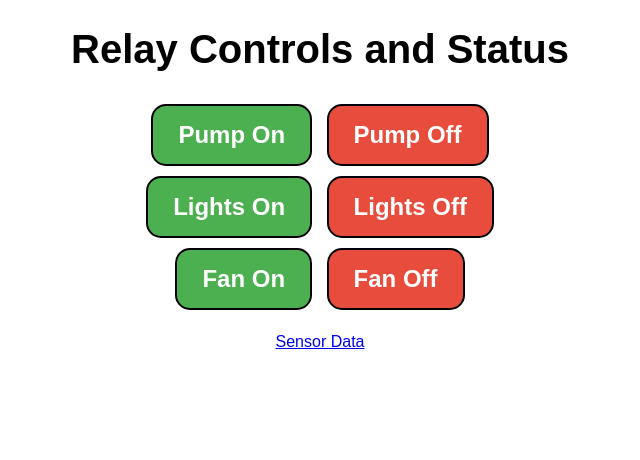
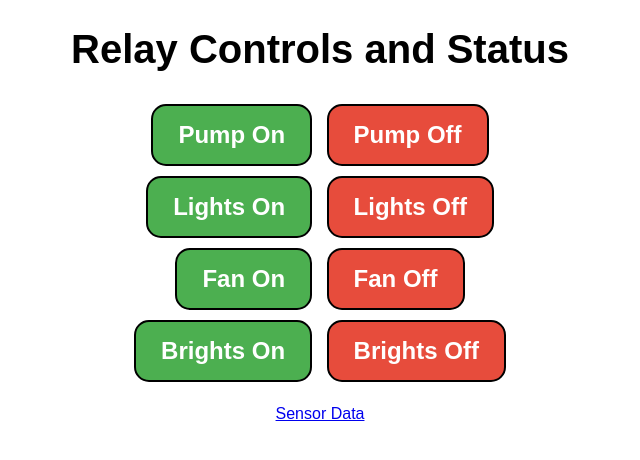
Before and after one commit to chall6753/Charlies-Farm, a PHP site: page /src/relay_toggle.php in a window 1280 px wide. Shown: the top 460 px of the page, without its empty margins (320-960 px from the left). Run offline with PHP 8.4, Linux system fonts and the light colour scheme.

Commit message:
add button for bright lights

```diff
--- a/src/relay_toggle.php
+++ b/src/relay_toggle.php
@@ -84,7 +84,14 @@
         <input type="hidden" name="id" value="4"/>
         <input type="hidden" name="status" value='0'/>
     </form>
-
+    <form action="Update_Relay_DB.php" method="GET" id="highLightOn" >
+        <input type="hidden" name="id" value="3"/>
+        <input type="hidden" name="status" value='1'/>
+    </form>
+    <form action="Update_Relay_DB.php" method="GET" id="highLightOff">
+        <input type="hidden" name="id" value="3"/>
+        <input type="hidden" name="status" value='0'/>
+    </form>
     <button class="onButton" name= "subject" type="submit" form="pumpOn" value="pumpOn" >Pump On</button>
     <button class="offButton" name= "subject" type="submit" form="pumpOff" value="pumpOff">Pump Off</button>
     <br>
@@ -93,6 +100,9 @@
     <br>
     <button class="onButton" name= "subject" type="submit" form="fanOn" value="fanOn" >Fan On</button>
     <button class="offButton" name= "subject" type="submit" form="fanOff" value="fanOff">Fan Off</button>
+    <br>
+    <button class="onButton" name= "subject" type="submit" form="Bright On" value="brightsOff" >Brights On</button>
+    <button class="offButton" name= "subject" type="submit" form="Bright Off" value="brightsOff">Brights Off</button>
   </body>
   <br></br>
   <a href="https://charlies-farm-database.herokuapp.com/" >Sensor Data</a>
```
